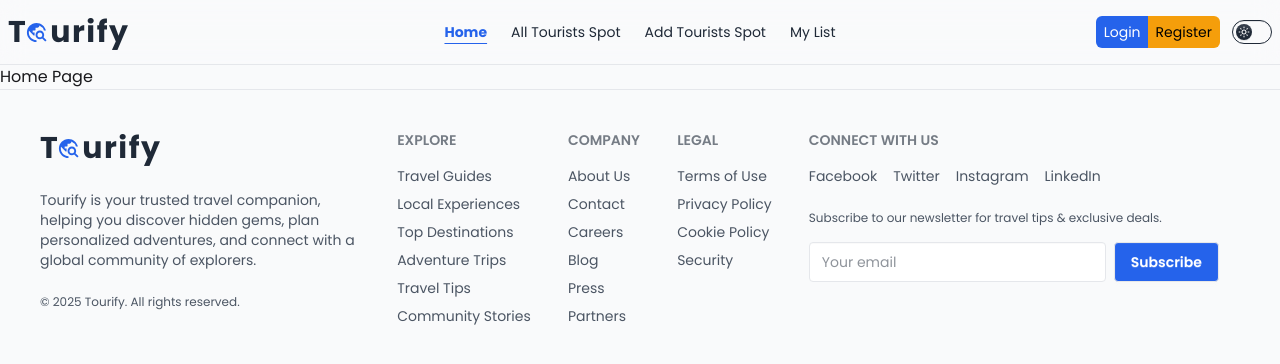
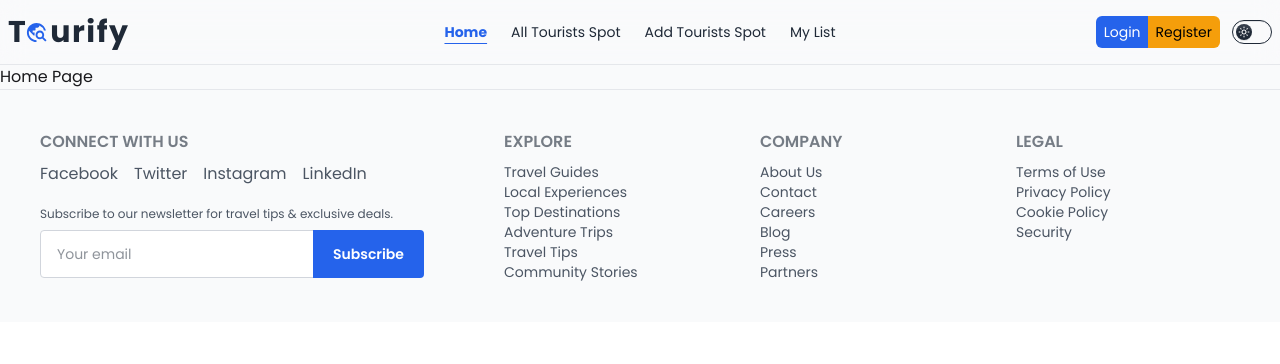
Before and after one commit to utsomondal/tourify-client, a React (Vite) app: page / in a window 1280 px wide. Shown: the top 364 px of the page. Built offline with nearby package versions, Linux system fonts and the light colour scheme.

Commit message:
footer design improved

```diff
--- a/src/Components/Footer.jsx
+++ b/src/Components/Footer.jsx
@@ -1,190 +1,51 @@
-import Logo from "./Logo";
+import footerNavItems from "../Constants/FooterNavItems";
+import NewsLetter from "./NewsLetter";
 
 const Footer = () => {
   return (
-    <>
-      <footer className="footer sm:footer-horizontal bg-lm-background dark:bg-dm-background text-lm-text-primary dark:text-dm-text-primary p-10 border-t border-t-lm-border dark:border-t-dm-border">
-        <aside className="max-w-xs">
-          <Logo />
-          <p className="mt-4 text-sm text-lm-text-secondary dark:text-dm-text-secondary">
-            Tourify is your trusted travel companion, helping you discover
-            hidden gems, plan personalized adventures, and connect with a global
-            community of explorers.
-          </p>
-          <p className="mt-4 text-xs text-lm-text-secondary dark:text-dm-text-secondary">
-            &copy; {new Date().getFullYear()} Tourify. All rights reserved.
-          </p>
-        </aside>
-
-        <nav>
-          <h6 className="footer-title mb-2 text-lm-text-primary dark:text-dm-text-primary">
-            Explore
-          </h6>
+    <footer className="bg-transparent text-lm-text-primary dark:text-dm-text-primary p-10 border-t border-t-lm-border dark:border-t-dm-border">
+      <div className="flex flex-col md:flex-col lg:flex-row flex-wrap gap-y-12 lg:gap-y-0 lg:gap-x-20 justify-between items-start">
+        {/* Newsletter Section */}
+        <div className="w-full lg:max-w-sm">
+          <h6 className="footer-title mb-2">Connect With Us</h6>
+          <div className="flex flex-wrap gap-4">
+            {["Facebook", "Twitter", "Instagram", "LinkedIn"].map(
+              (platform) => (
                 <a
+                  key={platform}
                   href="#"
+                  aria-label={platform}
                   className="link link-hover text-lm-text-secondary dark:text-dm-text-secondary hover:text-lm-primary dark:hover:text-dm-primary"
                 >
-            Travel Guides
+                  {platform}
                 </a>
+              )
+            )}
+          </div>
+          <form className="mt-5">
+            <NewsLetter />
+          </form>
+        </div>
+
+        {/* Navigation Sections */}
+        <div className="w-full lg:flex-1 grid grid-cols-2 sm:grid-cols-3 gap-8">
+          {footerNavItems.map((section) => (
+            <nav key={section.title}>
+              <h6 className="footer-title mb-2">{section.title}</h6>
+              {section.links.map((link) => (
                 <a
+                  key={link}
                   href="#"
-            className="link link-hover text-lm-text-secondary dark:text-dm-text-secondary hover:text-lm-primary dark:hover:text-dm-primary"
+                  className="block link link-hover text-lm-text-secondary dark:text-dm-text-secondary hover:text-lm-primary dark:hover:text-dm-primary text-sm"
                 >
-            Local Experiences
+                  {link}
                 </a>
-          <a
-            href="#"
-            className="link link-hover text-lm-text-secondary dark:text-dm-text-secondary hover:text-lm-primary dark:hover:text-dm-primary"
-          >
-            Top Destinations
-          </a>
-          <a
-            href="#"
-            className="link link-hover text-lm-text-secondary dark:text-dm-text-secondary hover:text-lm-primary dark:hover:text-dm-primary"
-          >
-            Adventure Trips
-          </a>
-          <a
-            href="#"
-            className="link link-hover text-lm-text-secondary dark:text-dm-text-secondary hover:text-lm-primary dark:hover:text-dm-primary"
-          >
-            Travel Tips
-          </a>
-          <a
-            href="#"
-            className="link link-hover text-lm-text-secondary dark:text-dm-text-secondary hover:text-lm-primary dark:hover:text-dm-primary"
-          >
-            Community Stories
-          </a>
+              ))}
             </nav>
-
-        <nav>
-          <h6 className="footer-title mb-2 text-lm-text-primary dark:text-dm-text-primary">
-            Company
-          </h6>
-          <a
-            href="#"
-            className="link link-hover text-lm-text-secondary dark:text-dm-text-secondary hover:text-lm-primary dark:hover:text-dm-primary"
-          >
-            About Us
-          </a>
-          <a
-            href="#"
-            className="link link-hover text-lm-text-secondary dark:text-dm-text-secondary hover:text-lm-primary dark:hover:text-dm-primary"
-          >
-            Contact
-          </a>
-          <a
-            href="#"
-            className="link link-hover text-lm-text-secondary dark:text-dm-text-secondary hover:text-lm-primary dark:hover:text-dm-primary"
-          >
-            Careers
-          </a>
-          <a
-            href="#"
-            className="link link-hover text-lm-text-secondary dark:text-dm-text-secondary hover:text-lm-primary dark:hover:text-dm-primary"
-          >
-            Blog
-          </a>
-          <a
-            href="#"
-            className="link link-hover text-lm-text-secondary dark:text-dm-text-secondary hover:text-lm-primary dark:hover:text-dm-primary"
-          >
-            Press
-          </a>
-          <a
-            href="#"
-            className="link link-hover text-lm-text-secondary dark:text-dm-text-secondary hover:text-lm-primary dark:hover:text-dm-primary"
-          >
-            Partners
-          </a>
-        </nav>
-
-        <nav>
-          <h6 className="footer-title mb-2 text-lm-text-primary dark:text-dm-text-primary">
-            Legal
-          </h6>
-          <a
-            href="#"
-            className="link link-hover text-lm-text-secondary dark:text-dm-text-secondary hover:text-lm-primary dark:hover:text-dm-primary"
-          >
-            Terms of Use
-          </a>
-          <a
-            href="#"
-            className="link link-hover text-lm-text-secondary dark:text-dm-text-secondary hover:text-lm-primary dark:hover:text-dm-primary"
-          >
-            Privacy Policy
-          </a>
-          <a
-            href="#"
-            className="link link-hover text-lm-text-secondary dark:text-dm-text-secondary hover:text-lm-primary dark:hover:text-dm-primary"
-          >
-            Cookie Policy
-          </a>
-          <a
-            href="#"
-            className="link link-hover text-lm-text-secondary dark:text-dm-text-secondary hover:text-lm-primary dark:hover:text-dm-primary"
-          >
-            Security
-          </a>
-        </nav>
-
-        <nav>
-          <h6 className="footer-title mb-2 text-lm-text-primary dark:text-dm-text-primary">
-            Connect With Us
-          </h6>
-          <div className="flex space-x-4">
-            {/* Replace # with your social links */}
-            <a
-              href="#"
-              aria-label="Facebook"
-              className="link link-hover text-lm-text-secondary dark:text-dm-text-secondary hover:text-lm-primary dark:hover:text-dm-primary"
-            >
-              Facebook
-            </a>
-            <a
-              href="#"
-              aria-label="Twitter"
-              className="link link-hover text-lm-text-secondary dark:text-dm-text-secondary hover:text-lm-primary dark:hover:text-dm-primary"
-            >
-              Twitter
-            </a>
-            <a
-              href="#"
-              aria-label="Instagram"
-              className="link link-hover text-lm-text-secondary dark:text-dm-text-secondary hover:text-lm-primary dark:hover:text-dm-primary"
-            >
-              Instagram
-            </a>
-            <a
-              href="#"
-              aria-label="LinkedIn"
-              className="link link-hover text-lm-text-secondary dark:text-dm-text-secondary hover:text-lm-primary dark:hover:text-dm-primary"
-            >
-              LinkedIn
-            </a>
+          ))}
         </div>
-          <p className="mt-4 text-xs text-lm-text-secondary dark:text-dm-text-secondary">
-            Subscribe to our newsletter for travel tips & exclusive deals.
-          </p>
-          <form className="mt-2 flex gap-2 w-full">
-            <input
-              type="email"
-              placeholder="Your email"
-              className="input focus:outline-none input-bordered input-md flex-1 bg-lm-surface dark:bg-dm-surface border-lm-border dark:border-dm-border text-lm-text-primary dark:text-dm-text-primary"
-              required
-            />
-            <button
-              type="submit"
-              className="btn bg-lm-primary hover:bg-lm-primary-hover focus:ring-lm-primary-focus dark:bg-dm-primary dark:hover:bg-dm-primary-hover dark:focus:ring-dm-primary-focus btn-md text-white transition-all"
-            >
-              Subscribe
-            </button>
-          </form>
-        </nav>
+      </div>
     </footer>
-    </>
   );
 };
 
--- /dev/null
+++ b/src/Components/NewsLetter.jsx
@@ -0,0 +1,26 @@
+const NewsLetter = () => {
+  return (
+    <>
+      <p className="mb-2 text-xs text-lm-text-secondary dark:text-dm-text-secondary">
+        Subscribe to our newsletter for travel tips & exclusive deals.
+      </p>
+      <div className="join w-full max-w-md">
+        <input
+          type="email"
+          placeholder="Your email"
+          className="join-item h-12 px-4 bg-lm-surface dark:bg-dm-surface border border-gray-300 dark:border-dm-border text-lm-text-primary dark:text-dm-text-primary focus:outline-none text-sm rounded-l w-full"
+          required
+          aria-label="Email address"
+        />
+        <button
+          type="submit"
+          className="join-item h-12 px-5 bg-lm-primary hover:bg-lm-primary-hover dark:bg-dm-primary dark:hover:bg-dm-primary-hover text-white font-semibold text-sm transition-all rounded-r cursor-pointer"
+        >
+          Subscribe
+        </button>
+      </div>
+    </>
+  );
+};
+
+export default NewsLetter;
--- /dev/null
+++ b/src/Constants/FooterNavItems.js
@@ -0,0 +1,35 @@
+const footerNavItems = [
+  {
+    title: "Explore",
+    links: [
+      "Travel Guides",
+      "Local Experiences",
+      "Top Destinations",
+      "Adventure Trips",
+      "Travel Tips",
+      "Community Stories",
+    ],
+  },
+  {
+    title: "Company",
+    links: [
+      "About Us",
+      "Contact",
+      "Careers",
+      "Blog",
+      "Press",
+      "Partners",
+    ],
+  },
+  {
+    title: "Legal",
+    links: [
+      "Terms of Use",
+      "Privacy Policy",
+      "Cookie Policy",
+      "Security",
+    ],
+  },
+];
+
+export default footerNavItems;
--- a/src/Constants/NavItems.js
+++ b/src/Constants/NavItems.js
@@ -3,4 +3,4 @@ export const navItems = [
   { name: "All Tourists Spot", path: "/all-tourists-spot" },
   { name: "Add Tourists Spot", path: "/add-tourists-spot" },
   { name: "My List", path: "/my-list" }
-]
+];
```
Lines whose indentation alone changed are shown as unchanged.
